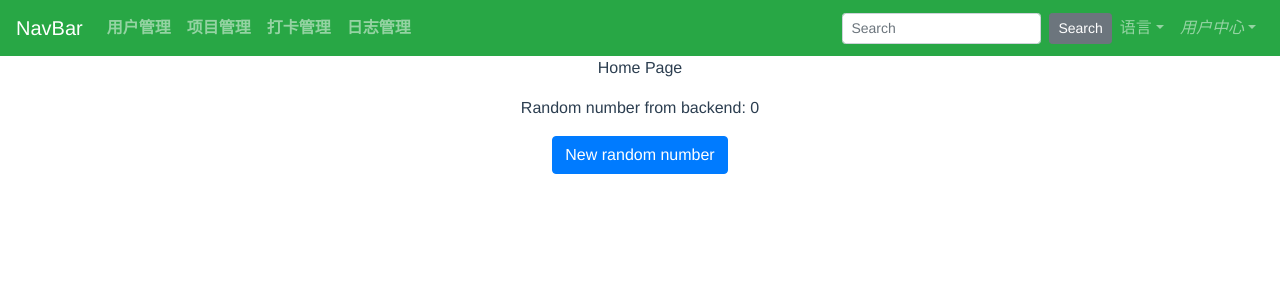
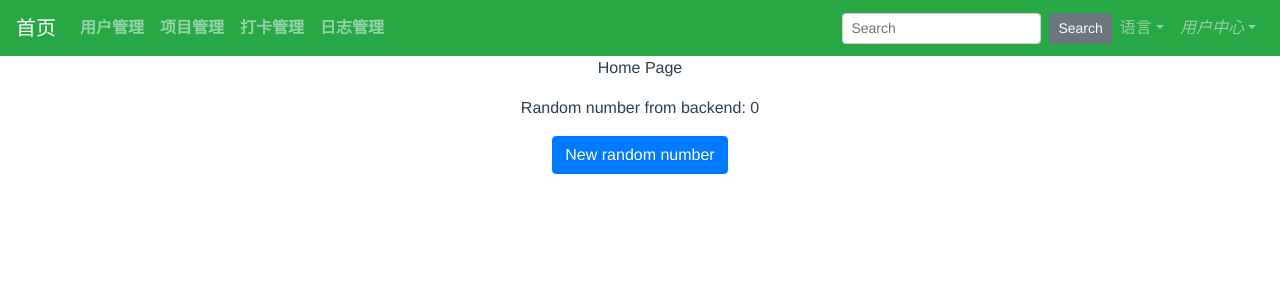
Before and after one commit to idefeng/baworkingtime, a Vue app in the folder frontend/: page / in a window 1280 px wide. Shown: the top 300 px of the page. Built offline with nearby package versions, Linux system fonts and the light colour scheme.

Commit message:
优化header部分

```diff
--- a/frontend/src/components/Header.vue
+++ b/frontend/src/components/Header.vue
@@ -1,7 +1,7 @@
 <template>
     <div>
   <b-navbar toggleable="lg" type="dark" variant="success">
-    <b-navbar-brand href="/">NavBar</b-navbar-brand>
+    <b-navbar-brand href="/">首页</b-navbar-brand>
 
     <b-navbar-toggle target="nav_collapse" />
 
```
